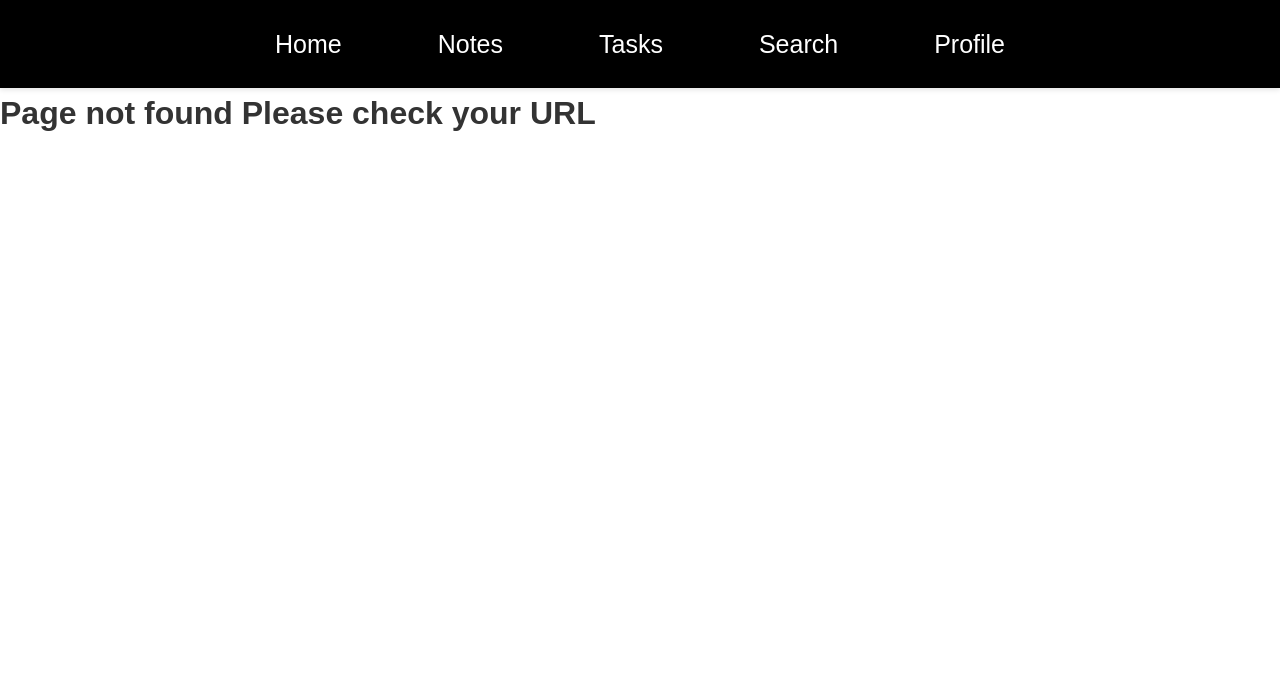
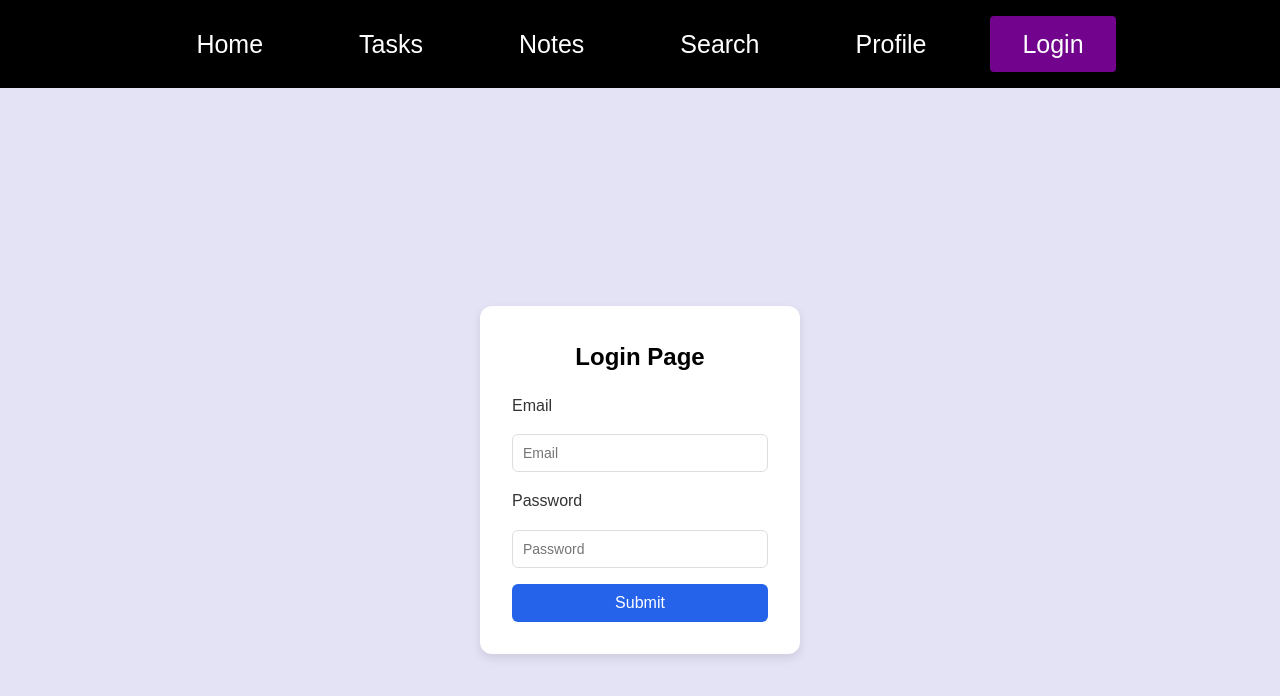
Before and after one commit to Ajai-L16/assignment-tracking, a React (Create React App) app: page /login in a window 1280 px wide. Before the commit this address had no page. Shown: the top 696 px of the page. Built offline with nearby package versions, Linux system fonts and the light colour scheme.

Commit message:
9th commit

```diff
--- a/package.json
+++ b/package.json
@@ -9,6 +9,7 @@
     "@testing-library/user-event": "^13.5.0",
     "react": "^19.2.1",
     "react-dom": "^19.2.1",
+    "react-hook-form": "^7.68.0",
     "react-router-dom": "^7.10.1",
     "react-scripts": "5.0.1",
     "web-vitals": "^2.1.4"
--- a/src/Common/Header.js
+++ b/src/Common/Header.js
@@ -4,10 +4,11 @@ function Header() {
     <header className='header'>
         <div className='links'>
           <NavLink to={"/"}><p className='para'>Home</p></NavLink>
+          <NavLink to={"/tasks"}>Tasks</NavLink>
           <NavLink to={"/notes"}>Notes</NavLink>
-          <NavLink to={"/tasks"}>Tasks</NavLink>
           <NavLink to={"/search"}>Search</NavLink>
           <NavLink to={"/profile"}>Profile</NavLink>
+          <NavLink to={"/login"}>Login</NavLink>
         </div>
       </header>
   )
--- a/src/Pages/Home.js
+++ b/src/Pages/Home.js
@@ -11,19 +11,19 @@ function Home() {
       .catch((err) => console.error("Failed to load JSON:", err));
   }, []);
 
-  const pendingCount =assignmentData.filter((assignment)=>assignment.status === "Pending").length;
+  const pendingCount = assignmentData.filter(
+    (assignment) => assignment.status === "Pending"
+  ).length;
+  const recentAssignments = [...assignmentData].reverse().slice(0, 6);
 
   return (
-
     <div className="home-container1">
       <div className="break">
 
-      <h1 className="home_h1">Tasks Page</h1>
+        <h1 className="home_h1">Recent Tasks</h1>
         <div className="assignments-lists">
-        {assignmentData.map((assignment) => (
+          {recentAssignments.map((assignment) => (
             <div key={assignment.id} className="assignment-card">
-
-
               <div className="card-header">
                 <div className="header-left">
                   <h3>{assignment.title}</h3>
@@ -32,25 +32,24 @@ function Home() {
 
                 <div className="header-right">
                   <span className="due-date">Due: {assignment.dueDate}</span>
-                <span className={`status-badge ${assignment.status.toLowerCase()}`}>
+                  <span
+                    className={`status-badge ${assignment.status.toLowerCase()}`}
+                  >
                     {assignment.status}
                   </span>
                 </div>
               </div>
 
-
               <div className="card-body">
                 <p>{assignment.description}</p>
               </div>
-
             </div>
           ))}
         </div>
       </div>
       <h1 className="home_h1">Pending</h1>
       <div className="home-pending">
-        <h3 className="pendingCount">Pending Assignments : {pendingCount}</h3>
-
+        <h3>Assignments pending: {pendingCount}</h3>
       </div>
     </div>
   );
--- /dev/null
+++ b/src/Pages/Login.js
@@ -0,0 +1,19 @@
+import "./../Styles/Login.css";
+const Login = () => {
+  return (
+    <div className="login">
+      <form className="loginForm">
+        <h2>Login Page</h2>
+        <label>Email</label>
+        <input type="email" placeholder="Email" required></input>
+        <label>Password</label>
+        <input type="password" placeholder="Password" required></input>
+        <button className="loginButton" type="submit">
+          Submit
+        </button>
+      </form>
+    </div>
+  );
+};
+
+export default Login;
--- /dev/null
+++ b/src/Styles/Login.css
@@ -0,0 +1,43 @@
+.login {
+  background-color: #e4e2f5;
+  display: flex;
+  justify-content: center;
+  align-items: center;
+  height: 98vh;
+}
+
+.loginForm {
+  background-color: #fff;
+  padding: 32px;
+  border-radius: 12px;
+  box-shadow: 0 4px 10px rgba(0, 0, 0, 0.1);
+  width: 320px;
+  display: flex;
+  flex-direction: column;
+  gap: 16px;
+}
+
+.loginForm h2 {
+  text-align: center;
+  font-size: 24px;
+  color: black;
+}
+.loginForm input {
+  padding: 10px;
+  font-size: 14px;
+  border: 1px solid #ddd;
+  border-radius: 6px;
+}
+
+.loginButton {
+  padding: 10px;
+  background-color: #2563eb;
+  color: white;
+  border: none;
+  border-radius: 6px;
+  cursor: pointer;
+  font-size: 16px;
+}
+.loginButton:hover {
+  background-color: #1e40af;
+}
--- a/src/index.js
+++ b/src/index.js
@@ -9,6 +9,7 @@ import Notes from "./Pages/Notes";
 import Search from "./Pages/Search";
 import Tasks from "./Pages/Tasks";
 import Profile from "./Pages/Profile";
+import Login from "./Pages/Login";
 // just to create url and on which url which page should displayed
 const routerVariables = createBrowserRouter([
   {
@@ -18,6 +19,10 @@ const routerVariables = createBrowserRouter([
       {
         path: "/",
         element: <Home />,
+      },
+      {
+        path: "/login",
+        element: <Login></Login>,
       },
       {
         path: "/notes",
```
Also changed, not shown: 1 other file (tests, documents, lock files or other folders). Lines whose indentation alone changed are shown as unchanged.
